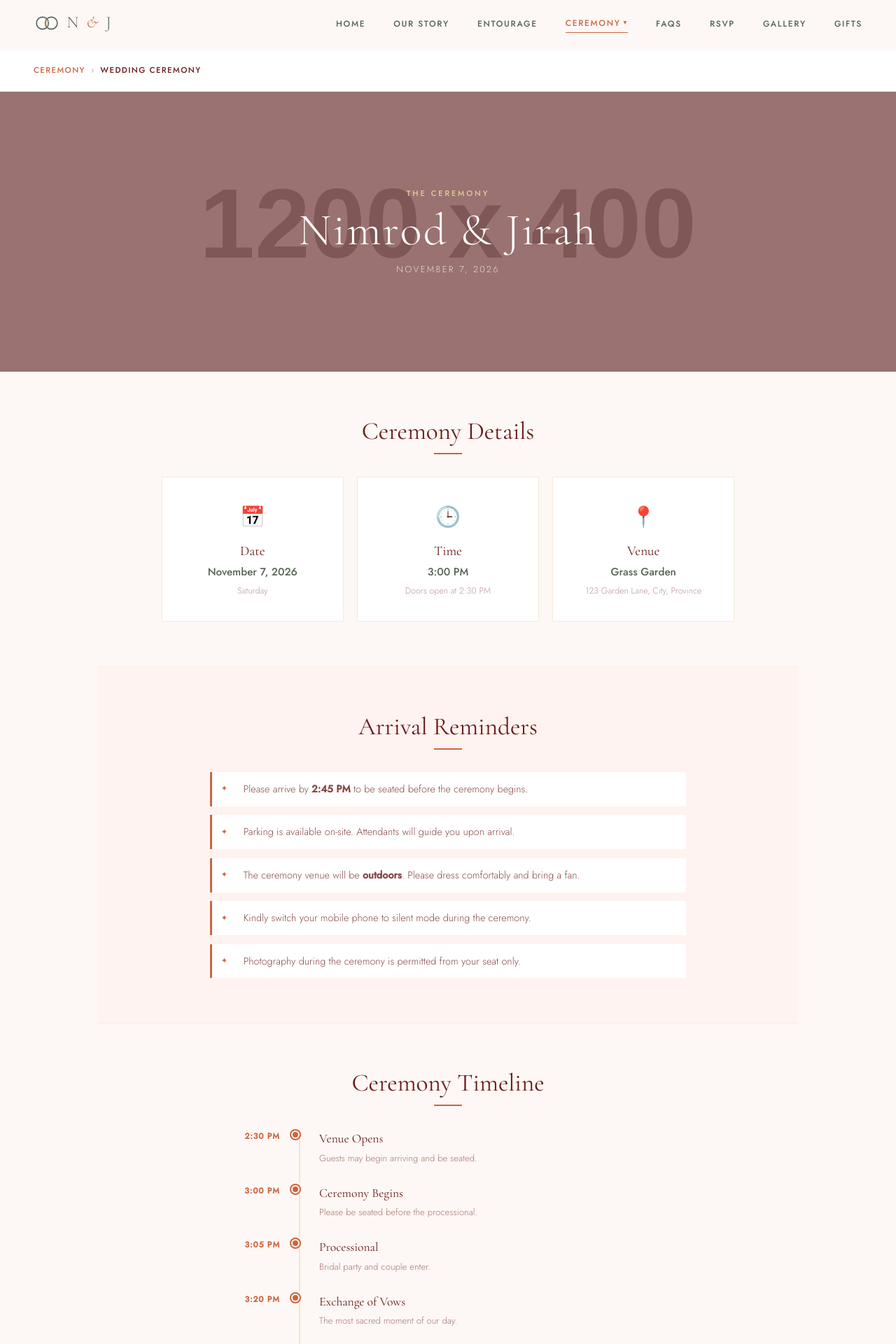
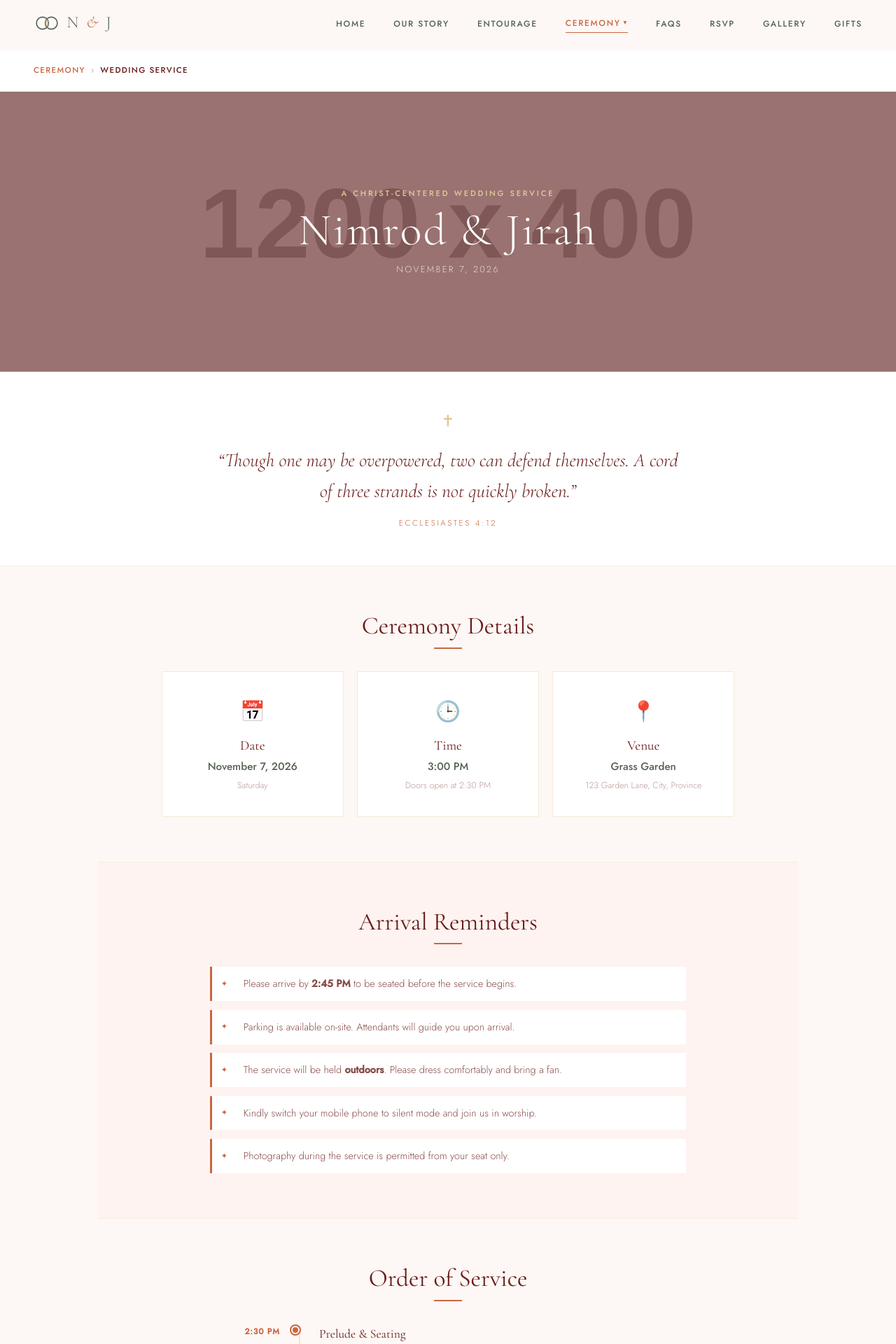
Before and after one commit to nimrodmanalaysay/nimrod-jirah-wedding, a React (Vite) app: page /ceremony/wedding in a window 1280 px wide. Shown: the top 1920 px of the page at 70% size. Built offline with nearby package versions, Linux system fonts and the light colour scheme.

Commit message:
32nd edit

```diff
--- a/src/components/Navbar.jsx
+++ b/src/components/Navbar.jsx
@@ -4,7 +4,7 @@ import './Navbar.css'
 
 const CEREMONY_CHILDREN = [
   { label: 'Overview',         path: '/ceremony'            },
-  { label: 'Wedding Ceremony', path: '/ceremony/wedding'    },
+  { label: 'Wedding Service',  path: '/ceremony/wedding'    },
   { label: 'Reception',        path: '/ceremony/reception'  },
   { label: 'Dress Code',       path: '/ceremony/dresscode'  },
 ]
--- a/src/pages/Ceremony.jsx
+++ b/src/pages/Ceremony.jsx
@@ -13,9 +13,9 @@ import './Ceremony.css'
 const subPages = [
   {
     path:    '/ceremony/wedding',
-    icon:    '💒',
-    title:   'Wedding Ceremony',
-    desc:    'Ceremony time, venue, arrival guide, and timeline.',
+    icon:    '⛪',
+    title:   'Wedding Service',
+    desc:    'Order of service, venue, arrival guide, and what to expect.',
     color:   'var(--blush)',
     textCol: 'var(--burgundy)',
   },
@@ -43,7 +43,7 @@ export default function Ceremony() {
       <div className="ceremony-hub__header">
         <h1 className="section-title">Ceremony</h1>
         <span className="section-divider" />
-        <p className="ceremony-hub__sub">Everything you need to know about our special day</p>
+        <p className="ceremony-hub__sub">Join us as we celebrate God's gift of marriage</p>
       </div>
 
       {/* Breadcrumb nav */}
--- a/src/pages/CeremonyPages.css
+++ b/src/pages/CeremonyPages.css
@@ -88,6 +88,35 @@
 }
 
 /* ── Section ── */
+/* ── Scripture verse banner ── */
+.cp-verse {
+  text-align: center;
+  padding: 3.2rem 2rem;
+  background: var(--white);
+  border-bottom: 1px solid rgba(225,202,150,0.3);
+}
+.cp-verse__mark {
+  display: block;
+  font-size: 1.4rem;
+  color: var(--gold);
+  margin-bottom: 1rem;
+}
+.cp-verse__text {
+  font-family: var(--font-display);
+  font-style: italic;
+  font-size: clamp(1.15rem, 2.6vw, 1.7rem);
+  line-height: 1.6;
+  color: var(--burgundy);
+  max-width: 680px;
+  margin: 0 auto 0.9rem;
+}
+.cp-verse__ref {
+  font-size: 0.72rem;
+  letter-spacing: 0.22em;
+  text-transform: uppercase;
+  color: var(--btn-color);
+}
+
 .cp-section {
   padding: 4rem 3rem;
   border-bottom: 1px solid rgba(225,202,150,0.2);
--- a/src/pages/FAQs.css
+++ b/src/pages/FAQs.css
@@ -128,8 +128,12 @@
 .faq-item--open .faq-item__body {
   grid-template-rows: 1fr;
 }
+/* The inner wrapper is the grid item that gets clipped. It carries no
+   padding of its own, so a 0fr track collapses the answer (and its
+   padding, which lives on .faq-item__a inside) completely to zero. */
 .faq-item__body > * {
   overflow: hidden;
+  min-height: 0;
 }
 
 .faq-item__a {
--- a/src/pages/FAQs.jsx
+++ b/src/pages/FAQs.jsx
@@ -64,8 +64,11 @@ function FAQItem({ question, answer }) {
           {open ? '−' : '+'}
         </span>
       </button>
-      <div className="faq-item__body" style={{ '--height': open ? 'auto' : '0' }}>
-        <p className="faq-item__a">{answer}</p>
+      <div className="faq-item__body">
+        {/* inner wrapper holds the padding so it collapses fully when closed */}
+        <div className="faq-item__body-inner">
+          <p className="faq-item__a">{answer}</p>
+        </div>
       </div>
     </div>
   )
--- a/src/pages/WeddingCeremony.jsx
+++ b/src/pages/WeddingCeremony.jsx
@@ -3,18 +3,23 @@ import { Link } from 'react-router-dom'
 import './CeremonyPages.css'
 
 /* ============================================================
-   Wedding Ceremony Page
+   Wedding Ceremony Page — Christian wedding service
    ✏️ Replace all placeholder values with real details.
    ============================================================ */
 
-const timeline = [
-  { time: '2:30 PM', event: 'Venue Opens', note: 'Guests may begin arriving and be seated.' },
-  { time: '3:00 PM', event: 'Ceremony Begins', note: 'Please be seated before the processional.' },
-  { time: '3:05 PM', event: 'Processional', note: 'Bridal party and couple enter.' },
-  { time: '3:20 PM', event: 'Exchange of Vows', note: 'The most sacred moment of our day.' },
-  { time: '3:40 PM', event: 'Pronouncement & Kiss', note: 'The couple is officially married!' },
-  { time: '3:45 PM', event: 'Recessional', note: 'Couple exits followed by bridal party.' },
-  { time: '4:00 PM', event: 'Cocktail Hour Begins', note: 'Transition to reception venue.' },
+const orderOfService = [
+  { time: '2:30 PM', event: 'Prelude & Seating',                  note: 'Guests arrive and are seated as the music plays.' },
+  { time: '3:00 PM', event: 'Processional',                       note: 'Entrance of the wedding party, then the bride.' },
+  { time: '3:10 PM', event: 'Call to Worship & Opening Prayer',   note: 'Our pastor welcomes everyone and opens in prayer.' },
+  { time: '3:15 PM', event: 'Praise & Worship',                   note: 'We lift our voices to God together in song.' },
+  { time: '3:25 PM', event: 'Scripture Reading',                  note: "God's Word on love and marriage." },
+  { time: '3:30 PM', event: 'The Message',                        note: 'A word of exhortation for the couple and all present.' },
+  { time: '3:45 PM', event: 'Exchange of Vows',                   note: 'Our sacred covenant before God and witnesses.' },
+  { time: '3:50 PM', event: 'Exchange of Rings',                  note: 'A symbol of our unending promise.' },
+  { time: '3:55 PM', event: 'Cord of Three Strands',             note: 'Christ at the center of our marriage.' },
+  { time: '4:00 PM', event: 'Prayer & Blessing',                  note: 'The couple is covered in prayer.' },
+  { time: '4:05 PM', event: 'Pronouncement & First Kiss',         note: 'Presented before God as husband and wife!' },
+  { time: '4:10 PM', event: 'Recessional',                        note: 'The newlyweds exit, followed by the wedding party.' },
 ]
 
 export default function WeddingCeremony() {
@@ -24,7 +29,7 @@ export default function WeddingCeremony() {
       <div className="cp-breadcrumb">
         <Link to="/ceremony">Ceremony</Link>
         <span>›</span>
-        <span>Wedding Ceremony</span>
+        <span>Wedding Service</span>
       </div>
 
       {/* Hero banner */}
@@ -35,11 +40,21 @@ export default function WeddingCeremony() {
           className="cp-hero__img"
         />
         <div className="cp-hero__overlay">
-          <p className="cp-hero__pre">The Ceremony</p>
+          <p className="cp-hero__pre">A Christ-Centered Wedding Service</p>
           <h1 className="cp-hero__title">Nimrod &amp; Jirah</h1>
           <p className="cp-hero__date">November 7, 2026</p>
         </div>
       </div>
+
+      {/* Scripture verse */}
+      <section className="cp-verse">
+        <span className="cp-verse__mark">✝</span>
+        <p className="cp-verse__text">
+          “Though one may be overpowered, two can defend themselves.
+          A cord of three strands is not quickly broken.”
+        </p>
+        <p className="cp-verse__ref">Ecclesiastes 4:12</p>
+      </section>
 
       <div className="cp-content">
 
@@ -75,19 +90,19 @@ export default function WeddingCeremony() {
         <section className="cp-section cp-section--blush">
           <h2 className="cp-section__title">Arrival Reminders</h2>
           <ul className="cp-reminders">
-            <li>Please arrive by <strong>2:45 PM</strong> to be seated before the ceremony begins.</li>
+            <li>Please arrive by <strong>2:45 PM</strong> to be seated before the service begins.</li>
             <li>Parking is available on-site. Attendants will guide you upon arrival.</li>
-            <li>The ceremony venue will be <strong>outdoors</strong>. Please dress comfortably and bring a fan.</li>
-            <li>Kindly switch your mobile phone to silent mode during the ceremony.</li>
-            <li>Photography during the ceremony is permitted from your seat only.</li>
+            <li>The service will be held <strong>outdoors</strong>. Please dress comfortably and bring a fan.</li>
+            <li>Kindly switch your mobile phone to silent mode and join us in worship.</li>
+            <li>Photography during the service is permitted from your seat only.</li>
           </ul>
         </section>
 
-        {/* Timeline */}
+        {/* Order of Service */}
         <section className="cp-section">
-          <h2 className="cp-section__title">Ceremony Timeline</h2>
+          <h2 className="cp-section__title">Order of Service</h2>
           <div className="cp-timeline">
-            {timeline.map((item, i) => (
+            {orderOfService.map((item, i) => (
               <div key={i} className="cp-timeline__item">
                 <div className="cp-timeline__time">{item.time}</div>
                 <div className="cp-timeline__dot" />
```
